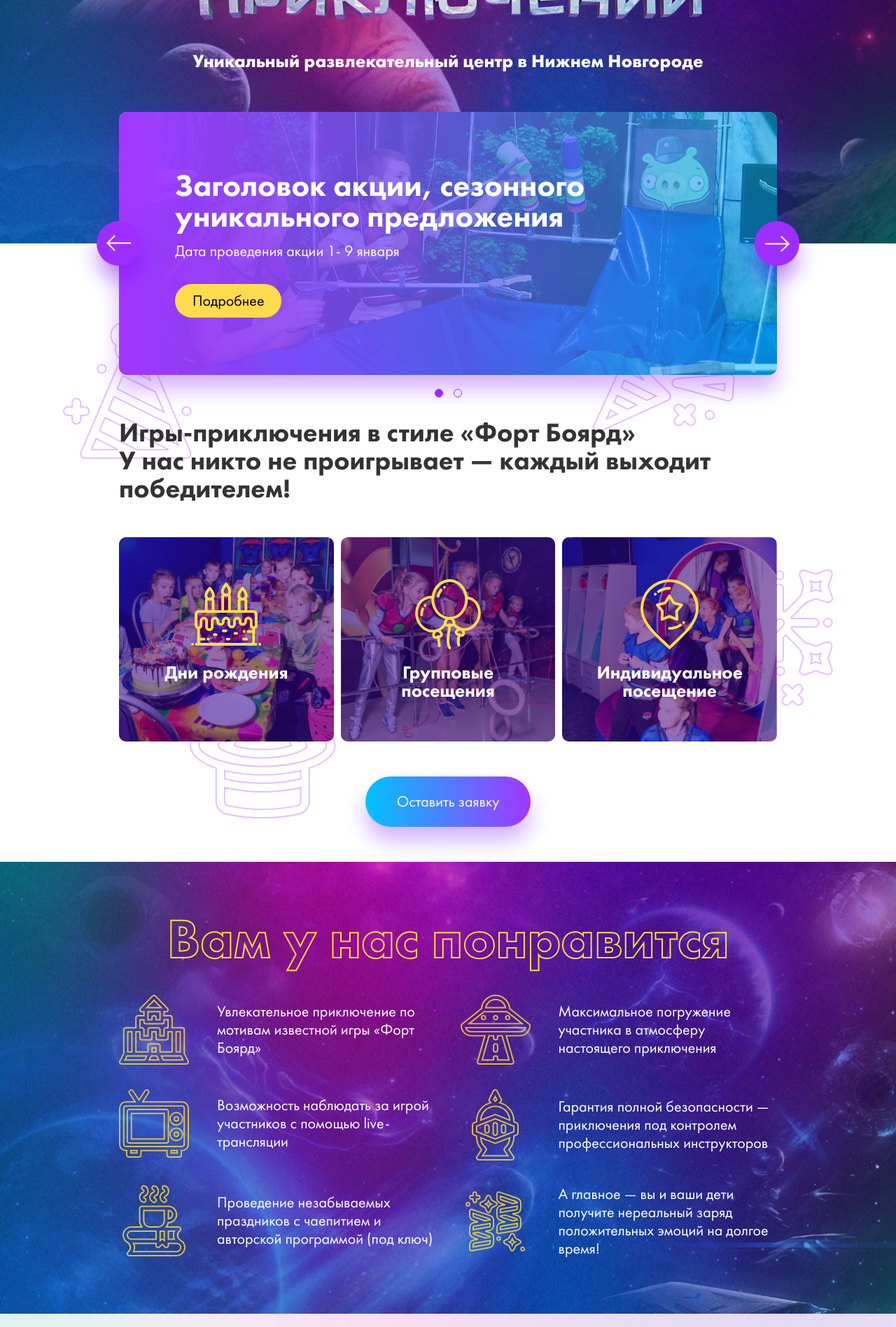
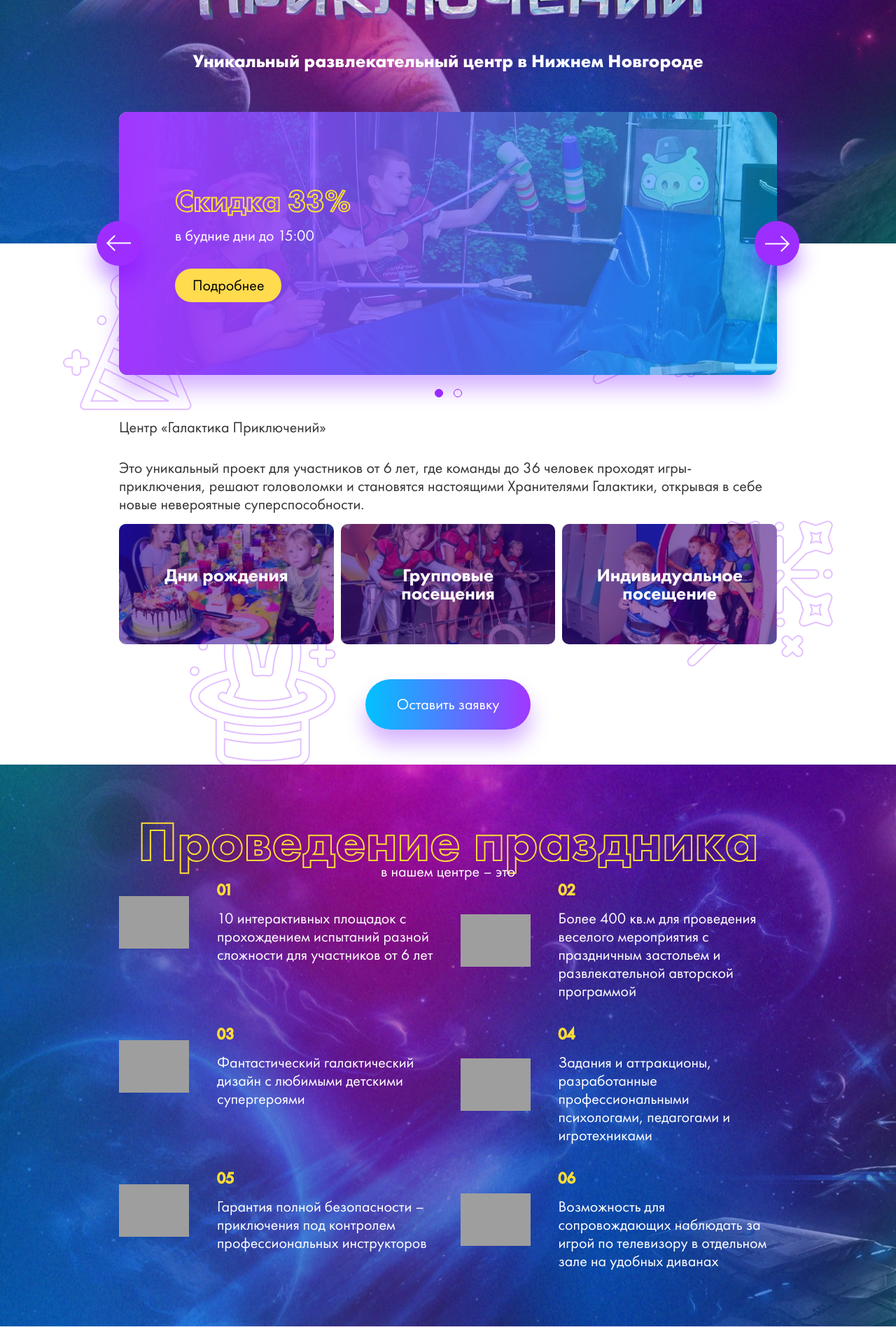
Before and after one commit to suxscribe/galaktika, a PHP site: page / in a window 1280 px wide. Shown: the part 302-2199 px from the top of the page at 70% size. Run offline with PHP 8.4, Linux system fonts and the light colour scheme; some libraries are stand-ins or nearby versions; grey boxes are pictures that could not be loaded.

Commit message:
fix
Fixed index.php and services.php

```diff
--- a/index.php
+++ b/index.php
@@ -18,7 +18,7 @@
 	</div>
 
 	<div class="section-white section-icons">
-		<div class="uk-container uk-container-center container-940">
+		<div class="uk-container uk-container-center container-940 padding-LR-48">
 			<div class="slideshow-promo slideshow-promo_pulltop">
 				<div class="uk-slidenav-position" data-uk-slideshow>
 					<ul class="uk-slideshow">
@@ -26,8 +26,8 @@
 							<div class="slideshow-promo-slide">
 								<div class="slide-image"><img src="images/slide-image.jpg" alt=""></div>
 								<div class="slide-content">
-									<div class="slide-title">Заголовок акции, сезонного уникального предложения</div>
-									<div class="slide-text">Дата проведения акции 1- 9 января</div>
+                                    <div class="slide-title text-stroke">Скидка 33%</div>
+                                    <div class="slide-text">в будние дни до 15:00</div>
 									<a class="uk-button slide-button">Подробнее</a>
 								</div>
 							</div>
@@ -36,8 +36,8 @@
 							<div class="slideshow-promo-slide">
 								<div class="slide-image"><img src="images/slide-image.jpg" alt=""></div>
 								<div class="slide-content">
-									<div class="slide-title">Заголовок акции, сезонного уникального предложения</div>
-									<div class="slide-text">Дата проведения акции 1- 9 января</div>
+									<div class="slide-title uk-h1 text-stroke">Скидка 23%</div>
+									<div class="slide-text">в будние дни до 15:00</div>
 									<a class="uk-button slide-button">Подробнее</a>
 								</div>
 							</div>
@@ -51,21 +51,23 @@
 					</ul>
 				</div>
 			</div>
-			<div class="uk-h2 uk-margin-large-bottom text-center-small text-22-small">
-				Игры-приключения в стиле «Форт Боярд» <br>
-				У нас никто не проигрывает — каждый выходит победителем!
+			<div class="text-center-small text-22-small">
+                <p class="services-blocks-title">Центр «Галактика Приключений»</p>
+                <p class="services-blocks-txt">Это уникальный проект для участников от 6 лет, где команды до 36 человек проходят игры-приключения,
+                    решают головоломки и становятся настоящими Хранителями Галактики, открывая в себе новые невероятные
+                    суперспособности.</p>
 			</div>
-			<div class="services-blocks uk-grid uk-grid-small uk-grid-width-large-1-3 uk-grid-width-medium-1-2 uk-grid-width-1-1 uk-margin-large-bottom" data-uk-grid-match="{target:'.service-teaser'}" data-uk-grid-margin>
+			<div class="services-blocks-padding services-blocks uk-grid uk-grid-small uk-grid-width-large-1-3 uk-grid-width-medium-1-2 uk-grid-width-1-1 uk-margin-large-bottom" data-uk-grid-match="{target:'.service-teaser'}" data-uk-grid-margin>
 				<div>
 					<div class="service-teaser service-birthday">
-						<div class="service-icon"><img src="images/icon-birthday.svg" alt=""></div>
+<!--						<div class="service-icon"><img src="images/icon-birthday.svg" alt=""></div>-->
 						<div class="service-name">Дни рождения</div>
 						<a href="" class="uk-position-cover"></a>
 					</div>
 				</div>
 				<div>
 					<div class="service-teaser service-group">
-						<div class="service-icon"><img src="images/icon-group.svg" alt=""></div>
+<!--						<div class="service-icon"><img src="images/icon-group.svg" alt=""></div>-->
 						<div class="service-name">Групповые
 						посещения</div>
 						<a href="" class="uk-position-cover"></a>
@@ -74,7 +76,7 @@
 				</div>
 				<div>
 					<div class="service-teaser service-individual">
-						<div class="service-icon"><img src="images/icon-individual.svg" alt=""></div>
+<!--						<div class="service-icon"><img src="images/icon-individual.svg" alt=""></div>-->
 						<div class="service-name">Индивидуальное посещение</div>
 						<a href="" class="uk-position-cover"></a>
 
@@ -88,44 +90,65 @@
 	</div>
 	<div class="section-like">
 		<div class="uk-container uk-container-center container-940" data-uk-scrollspy="{cls:'uk-animation-slide-bottom'}">
-			<div class="uk-h1 text-stroke uk-text-center uk-margin-large-bottom">
-				Вам у нас понравится
-			</div>
-			<div class="like-list uk-grid uk-grid-width-medium-1-2" data-uk-grid-margin data-uk-grid-match>
+			<div class="uk-h1 text-stroke uk-text-center">
+                Проведение праздника
+            </div>
+            <div class="uk-text-center section-like__slogan">
+                в нашем центре – это
+            </div>
+			<div class="like-list like-list-index uk-grid uk-grid-width-medium-1-2" data-uk-grid-margin data-uk-grid-match>
 				<div>
 					<div class="like-item">
-						<div class="like-icon"><img src="images/like-1.svg" alt=""></div>
-						<div class="like-text">Увлекательное приключение по мотивам известной игры «Форт Боярд»</div>
+						<div class="like-icon"><img src="images/holding-a-holiday-1.jpg" alt=""></div>
+						<div class="like-text">
+                            <p class="text-stroke">01</p>
+                            10 интерактивных площадок с прохождением испытаний разной сложности для участников от 6 лет
+                        </div>
 					</div>
 				</div>
 				<div>
 					<div class="like-item">
-						<div class="like-icon"><img src="images/like-2.svg" alt=""></div>
-						<div class="like-text">Максимальное погружение участника в атмосферу настоящего приключения</div>
+						<div class="like-icon"><img src="images/holding-a-holiday-2.jpg" alt=""></div>
+						<div class="like-text">
+                            <p class="text-stroke">02</p>
+                            Более 400 кв.м для проведения веселого мероприятия с праздничным застольем и развлекательной авторской программой
+                        </div>
 					</div>
 				</div>
 				<div>
 					<div class="like-item">
-						<div class="like-icon"><img src="images/like-3.svg" alt=""></div>
-						<div class="like-text">Возможность наблюдать за игрой участников с помощью live-трансляции</div>
+						<div class="like-icon"><img src="images/holding-a-holiday-3.jpg" alt=""></div>
+                        <div class="like-text">
+                            <p class="text-stroke">03</p>
+                            Фантастический галактический дизайн с любимыми детскими супергероями
+                        </div>
 					</div>
 				</div>
 				<div>
 					<div class="like-item">
-						<div class="like-icon"><img src="images/like-4.svg" alt=""></div>
-						<div class="like-text">Гарантия полной безопасности — приключения под контролем профессиональных инструкторов</div>
+						<div class="like-icon"><img src="images/holding-a-holiday-4.jpg" alt=""></div>
+                        <div class="like-text">
+                            <p class="text-stroke">04</p>
+                            Задания и аттракционы,<br> разработанные<br> профессиональными психологами, педагогами и игротехниками
+                        </div>
 					</div>
 				</div>
 				<div>
 					<div class="like-item">
-						<div class="like-icon"><img src="images/like-5.svg" alt=""></div>
-						<div class="like-text">Проведение незабываемых праздников с чаепитием и авторской программой (под ключ)</div>
+						<div class="like-icon"><img src="images/holding-a-holiday-5.jpg" alt=""></div>
+                        <div class="like-text">
+                            <p class="text-stroke">05</p>
+                            Гарантия полной безопасности – приключения под контролем профессиональных инструкторов
+                        </div>
 					</div>
 				</div>
 				<div>
 					<div class="like-item">
-						<div class="like-icon"><img src="images/like-6.svg" alt=""></div>
-						<div class="like-text">А главное — вы и ваши дети получите нереальный заряд положительных эмоций на долгое время!</div>
+						<div class="like-icon"><img src="images/holding-a-holiday-6.jpg" alt=""></div>
+                        <div class="like-text">
+                            <p class="text-stroke">06</p>
+                            Возможность для<br> сопровождающих наблюдать за игрой по телевизору в отдельном зале на удобных диванах
+                        </div>
 					</div>
 				</div>
 
@@ -176,35 +199,35 @@
 			</ul>
 		</div>
 	</div>
-	<div class="section-white section-padding">
-		<div class="uk-container container-780"  data-uk-scrollspy="{cls:'uk-animation-slide-bottom'}">
-			<div class="uk-h2 uk-margin-large-bottom text-center-small">
-				Центр «Галактика приключений»
-				предлагает игры для участников от 6 лет.
-				Команды пройдут испытания и выполнят задания "Во благо Галактики"
-			</div>
-			<div class="list-numbers-padding uk-h3 uk-margin-bottom">Проведение праздника в нашем центре это:</div>
-			<ul class="list-numbers uk-grid uk-grid-width-medium-1-2" data-uk-grid-margin data-uk-grid-match>
-				<li>
-					<div class="list-number">01.</div>
-					<div class="list-number-text">Космические приключения с испытаниями, головоломками и заданиями</div>
-				</li>
-				<li>
-					<div class="list-number">02.</div>
-					<div class="list-number-text">Развлекательные программы от наших ведущих получение наград и званий «Хранители Галактики»</div>
-				</li>
-				<li>
-					<div class="list-number">03.</div>
-					<div class="list-number-text">Зал для торжеств и организация чаепития</div>
-				</li>
-				<li>
-					<div class="list-number">04.</div>
-					<div class="list-number-text">Live-трансляция прохождения игр-приключений</div>
-				</li>
-			</ul>
-		</div>
-	</div>
-	<div class="section-panel">
+<!--	<div class="section-white section-padding">-->
+<!--		<div class="uk-container container-780"  data-uk-scrollspy="{cls:'uk-animation-slide-bottom'}">-->
+<!--			<div class="uk-h2 uk-margin-large-bottom text-center-small">-->
+<!--				Центр «Галактика приключений»-->
+<!--				предлагает игры для участников от 6 лет.-->
+<!--				Команды пройдут испытания и выполнят задания "Во благо Галактики" -->
+<!--			</div>-->
+<!--			<div class="list-numbers-padding uk-h3 uk-margin-bottom">Проведение праздника в нашем центре это:</div>-->
+<!--			<ul class="list-numbers uk-grid uk-grid-width-medium-1-2" data-uk-grid-margin data-uk-grid-match>-->
+<!--				<li>-->
+<!--					<div class="list-number">01.</div>-->
+<!--					<div class="list-number-text">Космические приключения с испытаниями, головоломками и заданиями</div>-->
+<!--				</li>-->
+<!--				<li>-->
+<!--					<div class="list-number">02.</div>-->
+<!--					<div class="list-number-text">Развлекательные программы от наших ведущих получение наград и званий «Хранители Галактики»</div>-->
+<!--				</li>-->
+<!--				<li>-->
+<!--					<div class="list-number">03.</div>-->
+<!--					<div class="list-number-text">Зал для торжеств и организация чаепития</div>-->
+<!--				</li>-->
+<!--				<li>-->
+<!--					<div class="list-number">04.</div>-->
+<!--					<div class="list-number-text">Live-трансляция прохождения игр-приключений</div>-->
+<!--				</li>-->
+<!--			</ul>-->
+<!--		</div>-->
+<!--	</div>-->
+	<div class="section-panel adventure-game">
 		<div class="uk-container uk-container-center container-780"  data-uk-scrollspy="{cls:'uk-animation-slide-bottom'}">
 			<div class="panel-white">
 				<div class="uk-h3 uk-text-center uk-margin-large-bottom">
@@ -212,12 +235,12 @@
 				</div>
 				<p class="uk-margin-large-bottom">У нас Вы можете заказать не только веселый и удивительный праздник под ключ, но и просто посетить наш центр дружной командой и пройти увлекательные испытания в выходные, будние дни и даже в каникулы. А мы поможем провести это время максимально ярко, насыщенно и незабываемо!</p>
 				<div class="uk-text-center">
-					<a class="uk-button button-56">Подробнее об услугах</a>
+					<a class="uk-button button-56 uk-button__fix">Подробнее об услугах</a>
 				</div>
-				<div class="panel-white-icon panel-white-icon_1"><img src="images/panel-white-1.svg" alt=""></div>
-				<div class="panel-white-icon panel-white-icon_2"><img src="images/panel-white-2.svg" alt=""></div>
-				<div class="panel-white-icon panel-white-icon_3"><img src="images/panel-white-3.svg" alt=""></div>
-				<div class="panel-white-icon panel-white-icon_4"><img src="images/panel-white-4.svg" alt=""></div>
+<!--				<div class="panel-white-icon panel-white-icon_1"><img src="images/panel-white-1.svg" alt=""></div>-->
+				<div class="panel-white-icon panel-white-icon_2"><img src="images/shooting-star.svg" alt=""></div>
+<!--				<div class="panel-white-icon panel-white-icon_3"><img src="images/panel-white-3.svg" alt=""></div>-->
+<!--				<div class="panel-white-icon panel-white-icon_4"><img src="images/panel-white-4.svg" alt=""></div>-->
 			</div>
 		</div>
 	</div>
@@ -238,7 +261,7 @@
 					ТЦ "Новая эра", этаж 5</p>
 					<p class="text-26"><strong>8 (831) 414-63-33</strong></p>
 					<p class="uk-text-small uk-margin-large-bottom">Мы работаем ежедневно с 10:00 до 20:30</p>
-					<p><a href="" class="uk-button button-56">Оставить заявку</a></p>
+					<p><a href="" class="uk-button button-56 uk-button__fix">Оставить заявку</a></p>
 				</div>
 			</div>
 		</div>
```
Also changed, not shown: services.php (+37 -10 lines).
